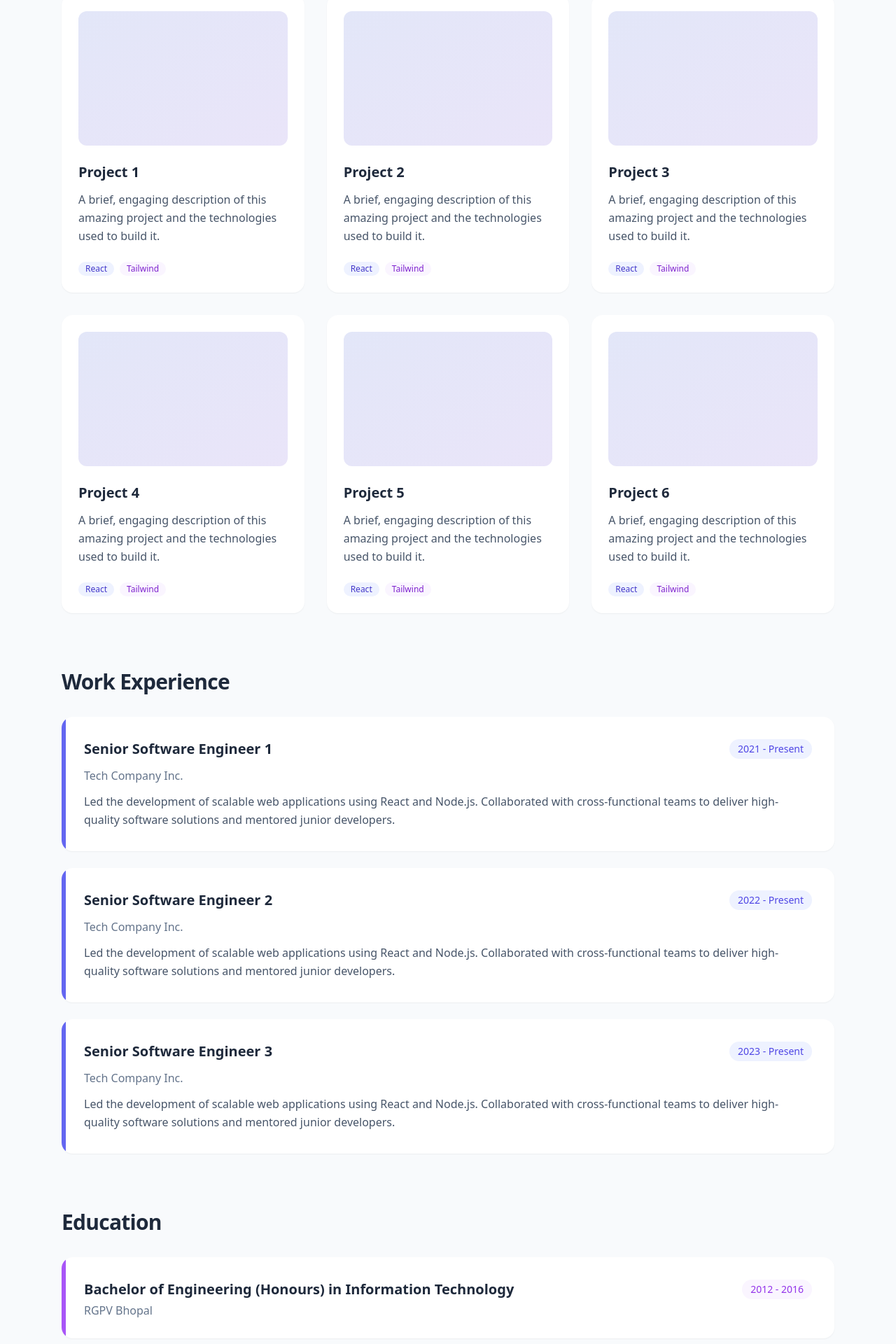
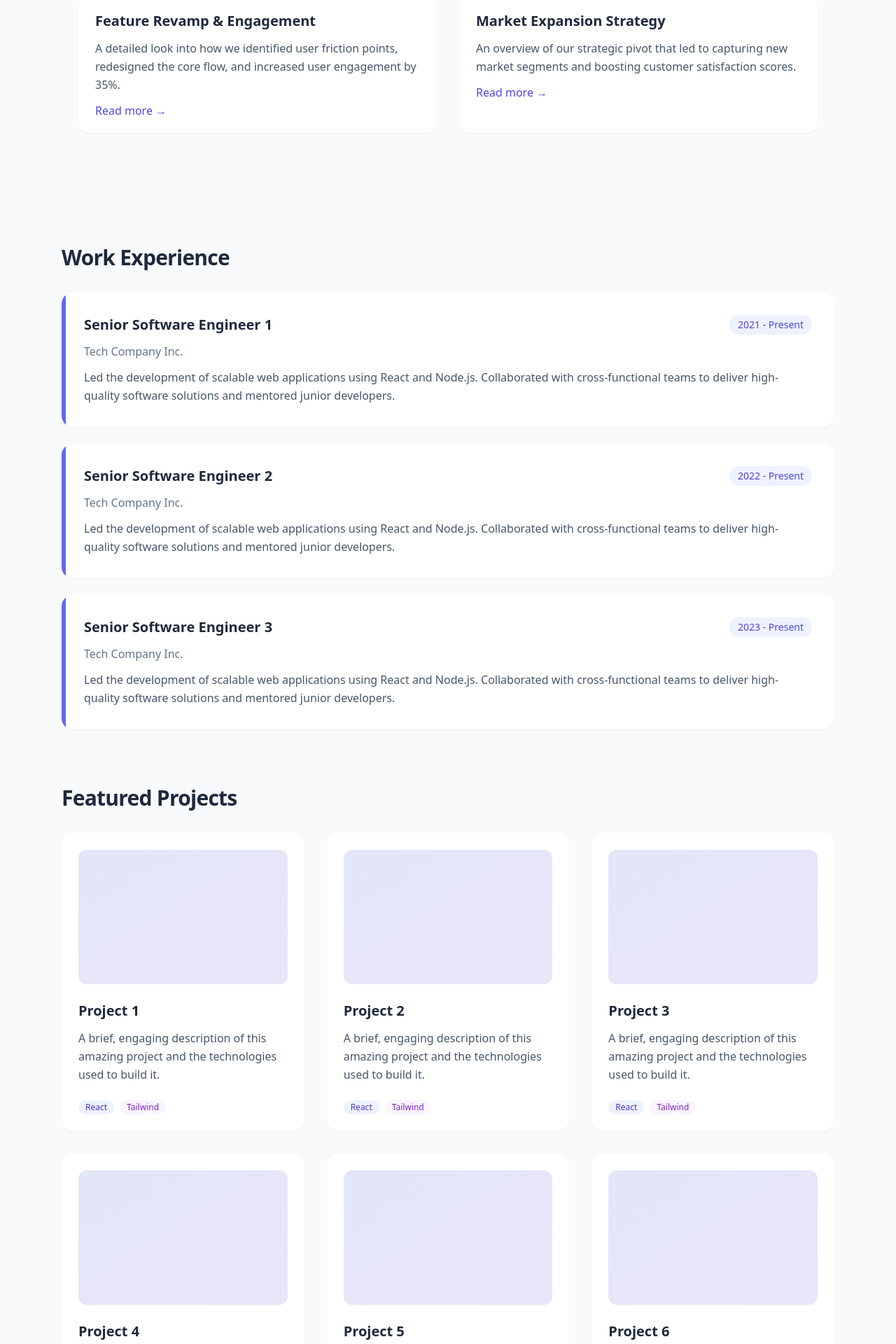
Before and after one commit to Pankaj-Shrivastava/my-portfolio-project, a React (Vite) app: page / in a window 1280 px wide. Shown: the part 840-2760 px from the top of the page at 70% size. Built offline with nearby package versions, Linux system fonts and the light colour scheme; the HTML template or start-up script is replaced by a standard one.

Commit message:
added case studies section with sample data

```diff
--- a/src/App.jsx
+++ b/src/App.jsx
@@ -2,15 +2,17 @@ import React from 'react'
 import { BrowserRouter as Router, Routes, Route } from 'react-router-dom'
 import Header from './components/Header'
 import Hero from './components/Hero'
-import Education from './components/education/Education'
 import WorkExperience from './components/experience/WorkExperience'
 import Footer from './components/Footer'
 import PMDiary from './components/PMDiary'
+import CaseStudies from './components/CaseStudies'
 
 function Home() {
   return (
     <main className="flex-1 container mx-auto px-6 py-16 max-w-6xl">
       <Hero />
+      <CaseStudies />
+      <WorkExperience />
       <section id="projects" className="mt-20">
         <h2 className="text-3xl font-bold tracking-tight mb-8 text-slate-800">Featured Projects</h2>
         <div className="grid gap-8 grid-cols-1 sm:grid-cols-2 lg:grid-cols-3">
@@ -30,8 +32,6 @@ function Home() {
           ))}
         </div>
       </section>
-      <WorkExperience />
-      <Education />
     </main>
   )
 }
--- /dev/null
+++ b/src/components/CaseStudies.jsx
@@ -0,0 +1,31 @@
+import React from 'react';
+
+export default function CaseStudies() {
+  return (
+    <section id="case-studies" className="py-12 md:py-20 bg-slate-50">
+      <div className="container mx-auto px-6 max-w-6xl">
+        <h2 className="text-3xl font-bold tracking-tight mb-8 text-slate-800">Case Studies</h2>
+        <div className="grid grid-cols-1 md:grid-cols-2 gap-8">
+          <div className="bg-white rounded-2xl border border-slate-200 shadow-sm p-6 hover:shadow-md transition-shadow">
+            <h3 className="text-xl font-semibold text-slate-800 mb-3">Feature Revamp & Engagement</h3>
+            <p className="text-slate-600 mb-4 leading-relaxed">
+              A detailed look into how we identified user friction points, redesigned the core flow, and increased user engagement by 35%.
+            </p>
+            <button className="text-indigo-600 font-medium hover:text-indigo-800 transition-colors inline-flex items-center">
+              Read more <span className="ml-1">→</span>
+            </button>
+          </div>
+          <div className="bg-white rounded-2xl border border-slate-200 shadow-sm p-6 hover:shadow-md transition-shadow">
+            <h3 className="text-xl font-semibold text-slate-800 mb-3">Market Expansion Strategy</h3>
+            <p className="text-slate-600 mb-4 leading-relaxed">
+              An overview of our strategic pivot that led to capturing new market segments and boosting customer satisfaction scores.
+            </p>
+            <button className="text-indigo-600 font-medium hover:text-indigo-800 transition-colors inline-flex items-center">
+              Read more <span className="ml-1">→</span>
+            </button>
+          </div>
+        </div>
+      </div>
+    </section>
+  );
+}
--- a/src/components/education/Education.jsx
+++ /dev/null
@@ -1,17 +0,0 @@
-export default function Education() {
-  return (
-    <section className="mt-20">
-      <h2 className="text-3xl font-bold tracking-tight mb-8 text-slate-800">Education</h2>
-      <div className="space-y-6">
-        <div className="p-8 bg-white border border-slate-200 rounded-2xl shadow-sm hover:shadow-md transition-shadow duration-300 relative overflow-hidden">
-          <div className="absolute top-0 left-0 w-1.5 h-full bg-purple-500 rounded-l-2xl"></div>
-          <div className="flex flex-col sm:flex-row sm:items-center justify-between mb-2">
-            <h3 className="text-xl font-semibold text-slate-800">Bachelor of Engineering (Honours) in Information Technology</h3>
-            <span className="text-sm font-medium text-purple-600 bg-purple-50 px-3 py-1 rounded-full w-fit mt-2 sm:mt-0 whitespace-nowrap">2012 - 2016</span>
-          </div>
-          <h4 className="text-md font-medium text-slate-500">RGPV Bhopal</h4>
-        </div>
-      </div>
-    </section>
-  )
-}
--- a/src/components/experience/WorkExperience.jsx
+++ b/src/components/experience/WorkExperience.jsx
@@ -1,6 +1,6 @@
 export default function WorkExperience() {
   return (
-    <section className="mt-20">
+    <section id="work-experience" className="mt-20">
       <h2 className="text-3xl font-bold tracking-tight mb-8 text-slate-800">Work Experience</h2>
       <div className="space-y-6">
         {/* Placeholder project cards */}
```
